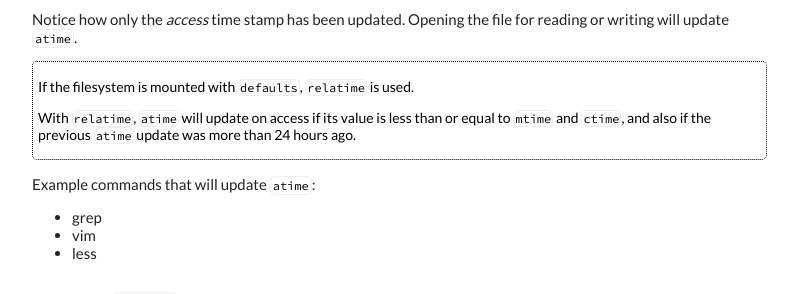
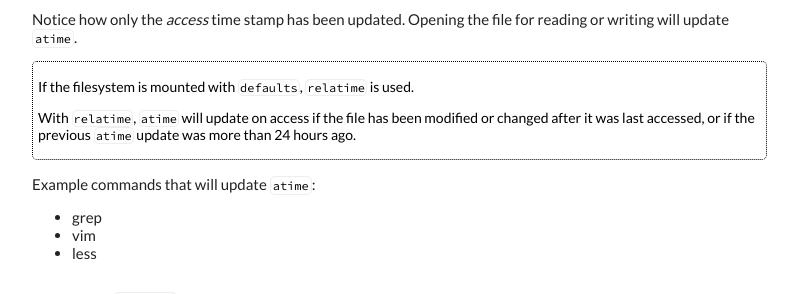
Before and after one commit to execas/execas.github.io, a Jekyll site: the page built from _posts/2018-08-23-linux-timestamps.md, in a window 1280 px wide and 900 px high, scrolled down 800 px. Shown: the part 151-445 px from the top of the window, without its empty margins (249-1047 px from the left). Built offline with Jekyll 4.4.1, drawn with Linux system fonts in a browser that asks for light colours.

Commit message:
Update 2018-08-23-linux-timestamps.md

```diff
--- a/_posts/2018-08-23-linux-timestamps.md
+++ b/_posts/2018-08-23-linux-timestamps.md
@@ -45,7 +45,7 @@
 
 > If the filesystem is mounted with `defaults`, `relatime` is used.
 >
-> With `relatime`, `atime` will update on access if its value is less than or equal to `mtime` and `ctime`, and also if the previous `atime` update was more than 24 hours ago.
+> With `relatime`, `atime` will update on access if the file has been modified or changed after it was last accessed, or if the previous `atime` update was more than 24 hours ago.
 
 Example commands that will update `atime`:
 
```
